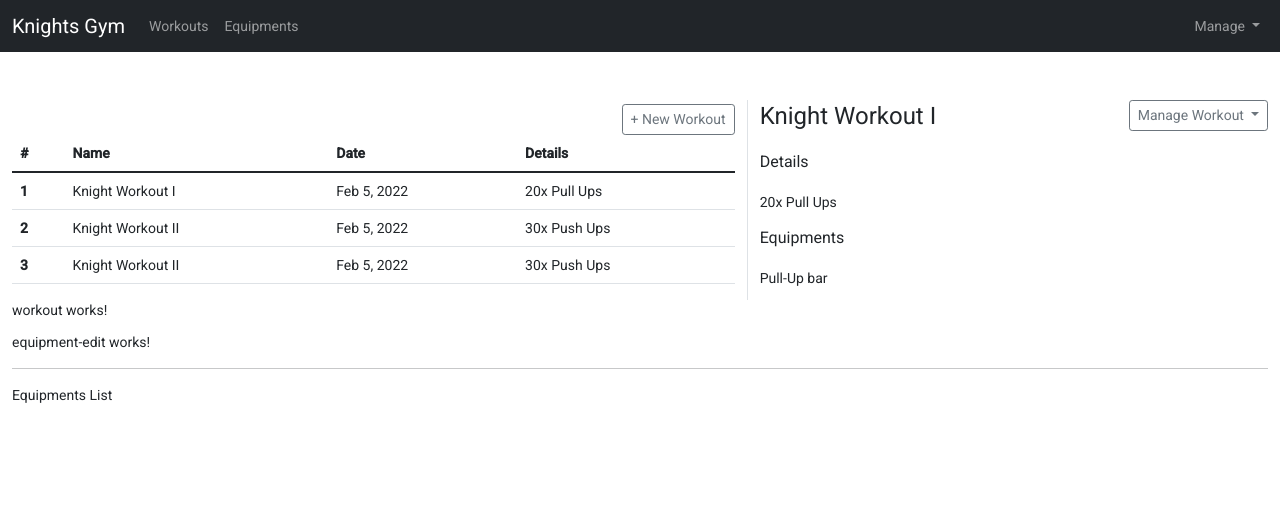
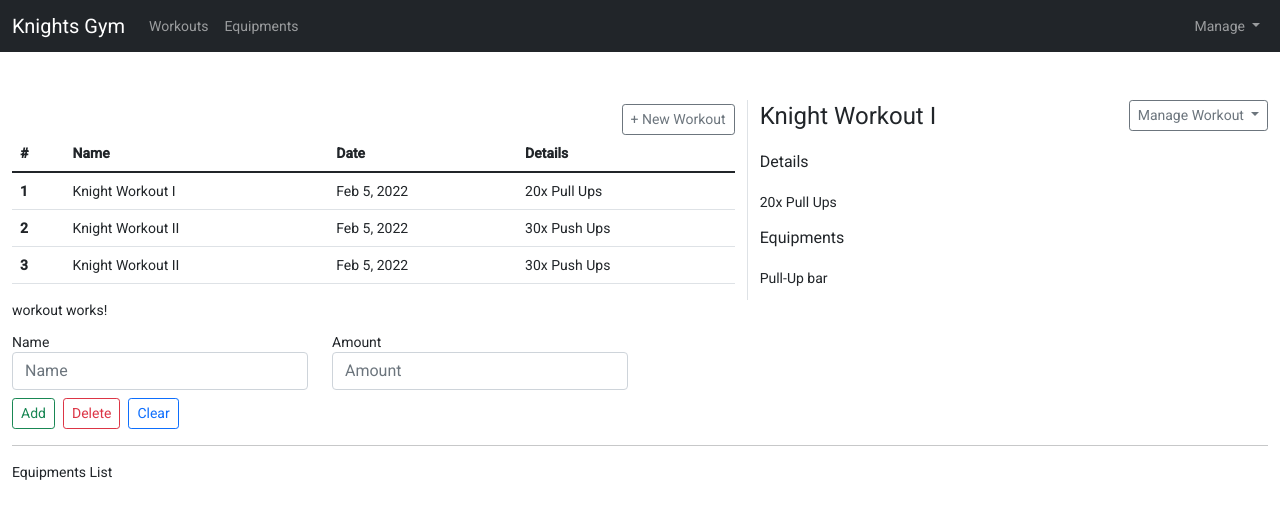
Before and after one commit to knightSarai/knights-gyms, an Angular app: page / in a window 1280 px wide. Shown: the top 516 px of the page. Built offline with nearby package versions, Linux system fonts and the light colour scheme.

Commit message:
Add equipment-edit structure

```diff
--- a/src/app/equipments/equipment-edit/equipment-edit.component.html
+++ b/src/app/equipments/equipment-edit/equipment-edit.component.html
@@ -1 +1,23 @@
-<p>equipment-edit works!</p>
+<div class="row">
+  <div class="col-md-6">
+    <form>
+      <div class="row">
+        <div class="col">
+            <label for="equipment-name">Name</label>
+            <input type="text" class="form-control" id="equipment-name" placeholder="Name">
+        </div>
+        <div class="col">
+          <label for="equipment-amount">Amount</label>
+          <input type="number" class="form-control" id="equipment-amount" placeholder="Amount">
+        </div>
+      </div>
+      <div class="row">
+        <div class="col mt-2">
+            <button type="submit" class="btn btn-sm btn-outline-success me-2">Add</button>
+            <button type="button" class="btn btn-sm btn-outline-danger me-2">Delete</button>
+            <button type="button" class="btn btn-sm btn-outline-primary">Clear</button>
+        </div>
+      </div>
+    </form>
+  </div>
+</div>
```
